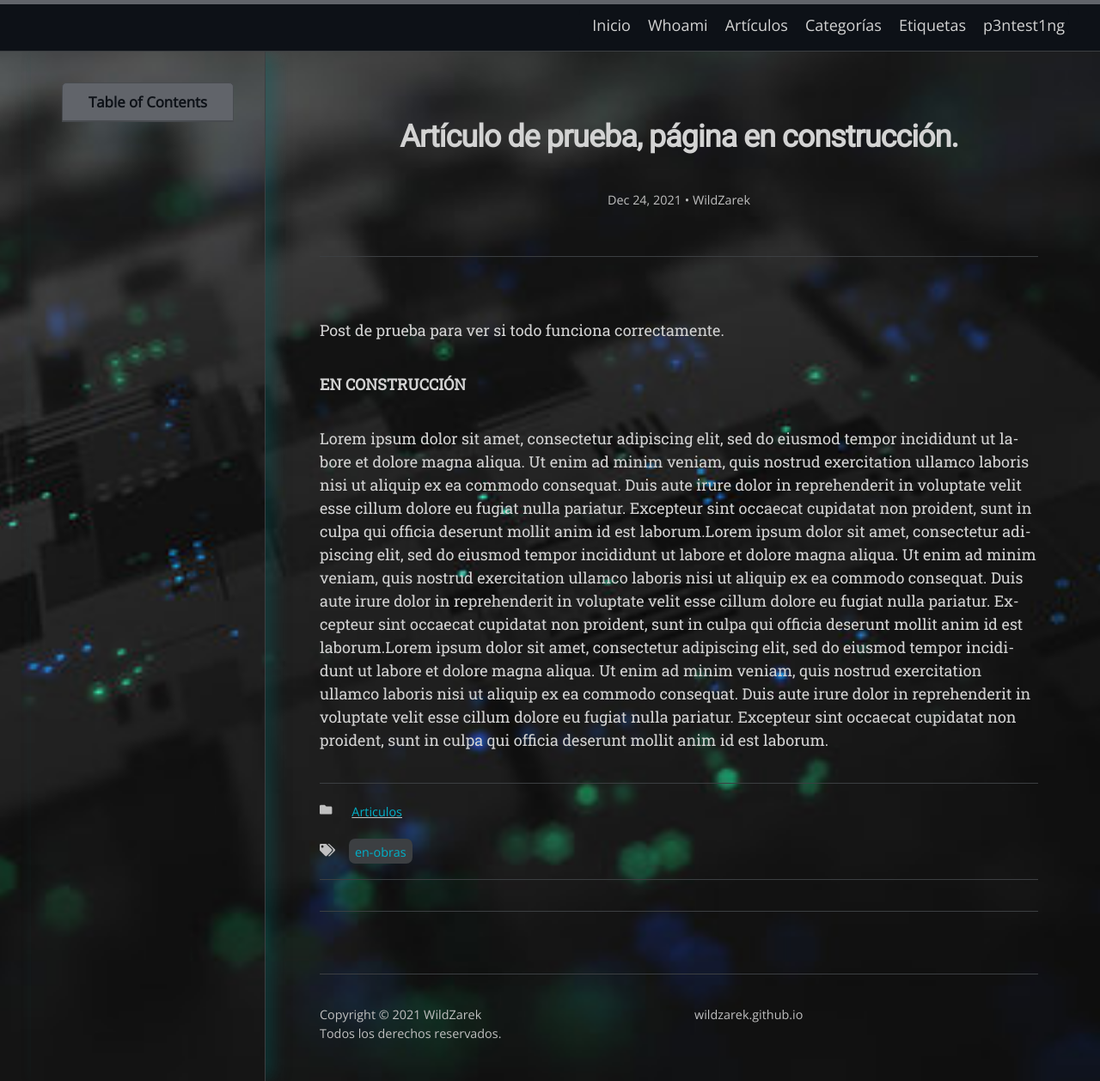
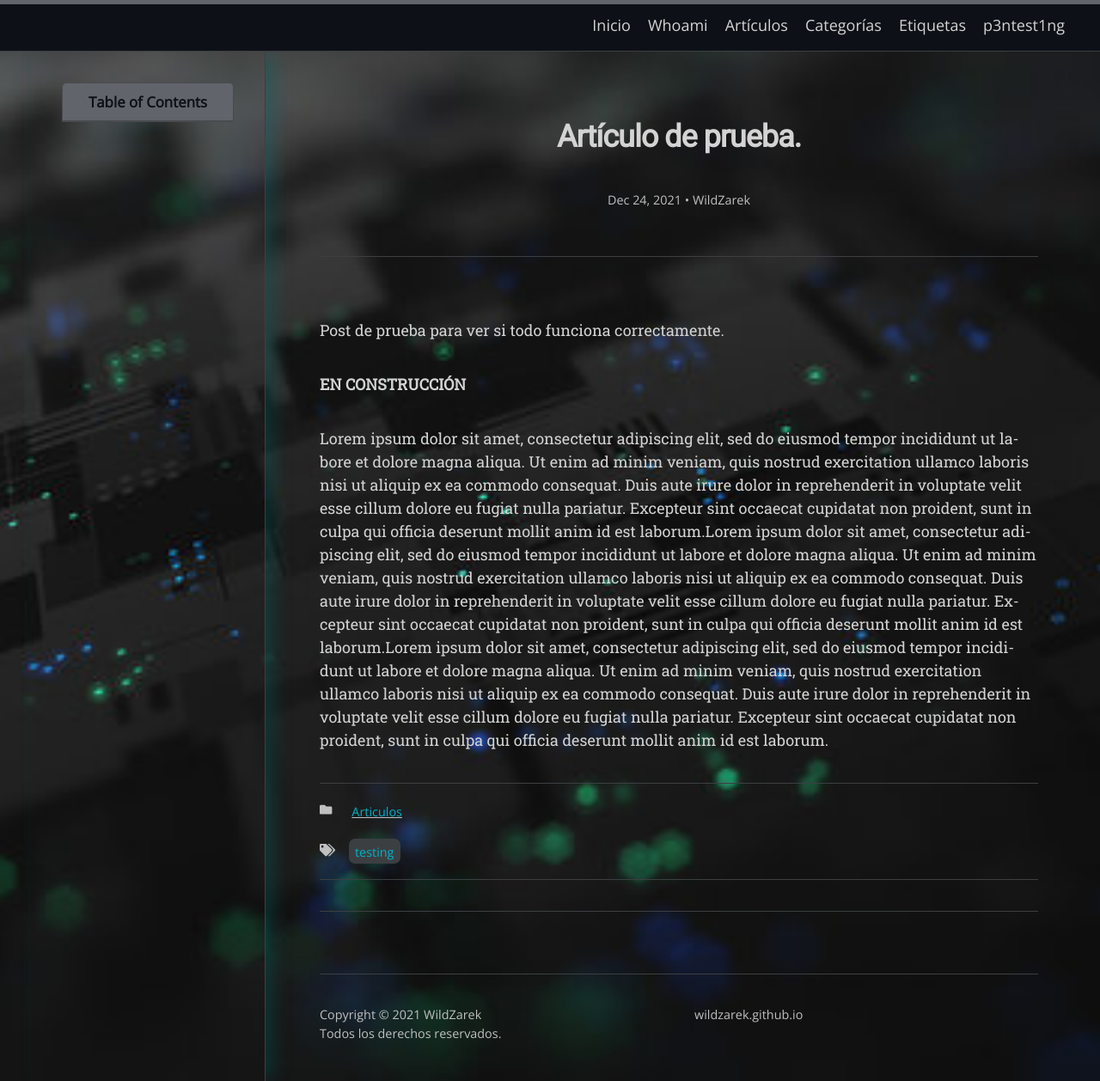
Before and after one commit to WildZarek/wildzarek.github.io, a Jekyll site: the page built from _posts/2021-12-24-Navidad.md, in a window 1280 px wide. Shown: the whole page at 86% size. Built offline with Jekyll 4.4.1, drawn with Linux system fonts in a browser that asks for light colours; nearby versions of some CDN libraries; some web fonts are replaced.

Commit message:
testing post

```diff
--- a/_posts/2021-12-24-Navidad.md
+++ b/_posts/2021-12-24-Navidad.md
@@ -1,9 +1,9 @@
 ---
 layout: post
 toc: true
-title: Artículo de prueba, página en construcción.
+title: Artículo de prueba.
 categories: Articulos
-tags: [En Obras]
+tags: [Testing]
 author:
   - WildZarek
 ---
```
